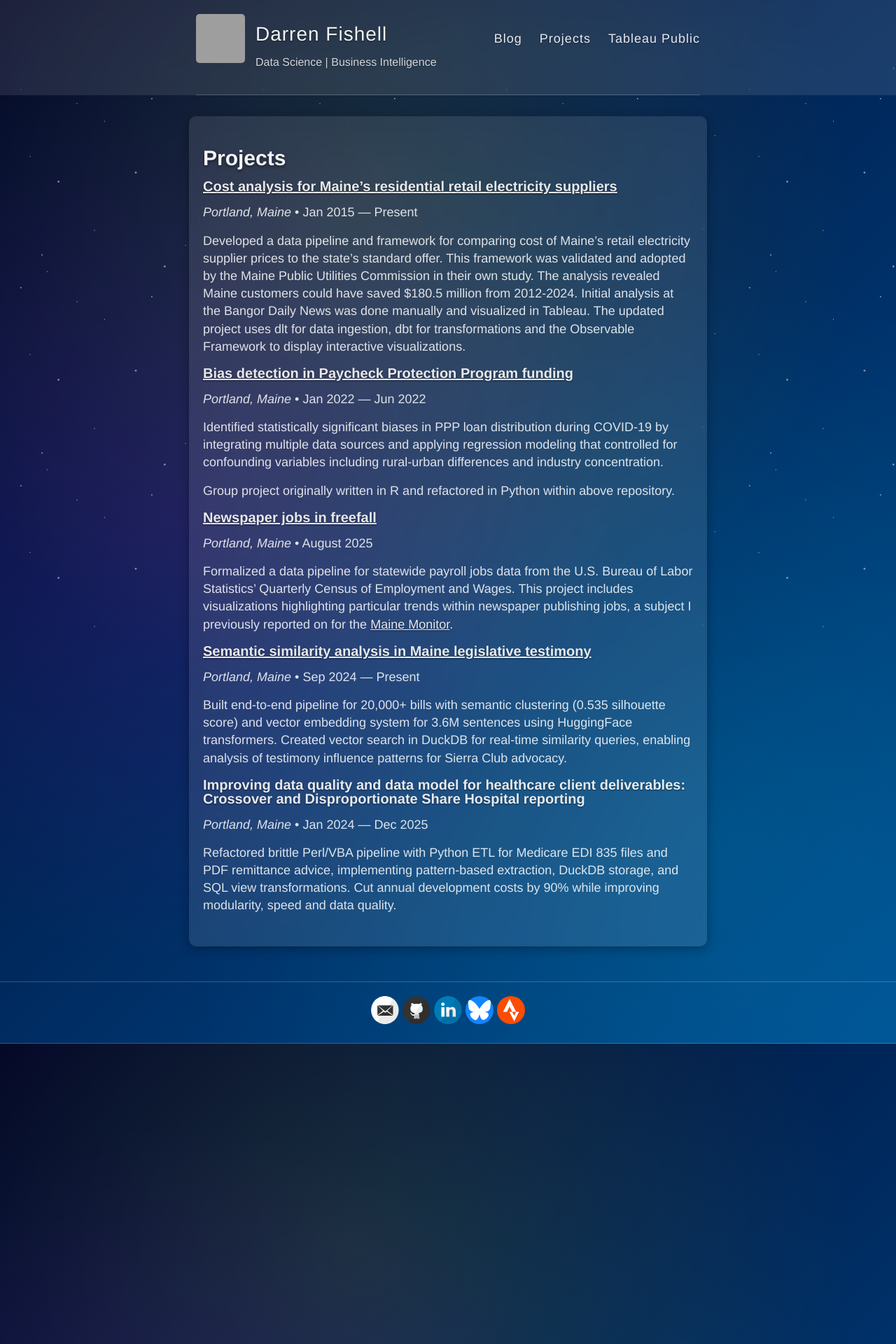
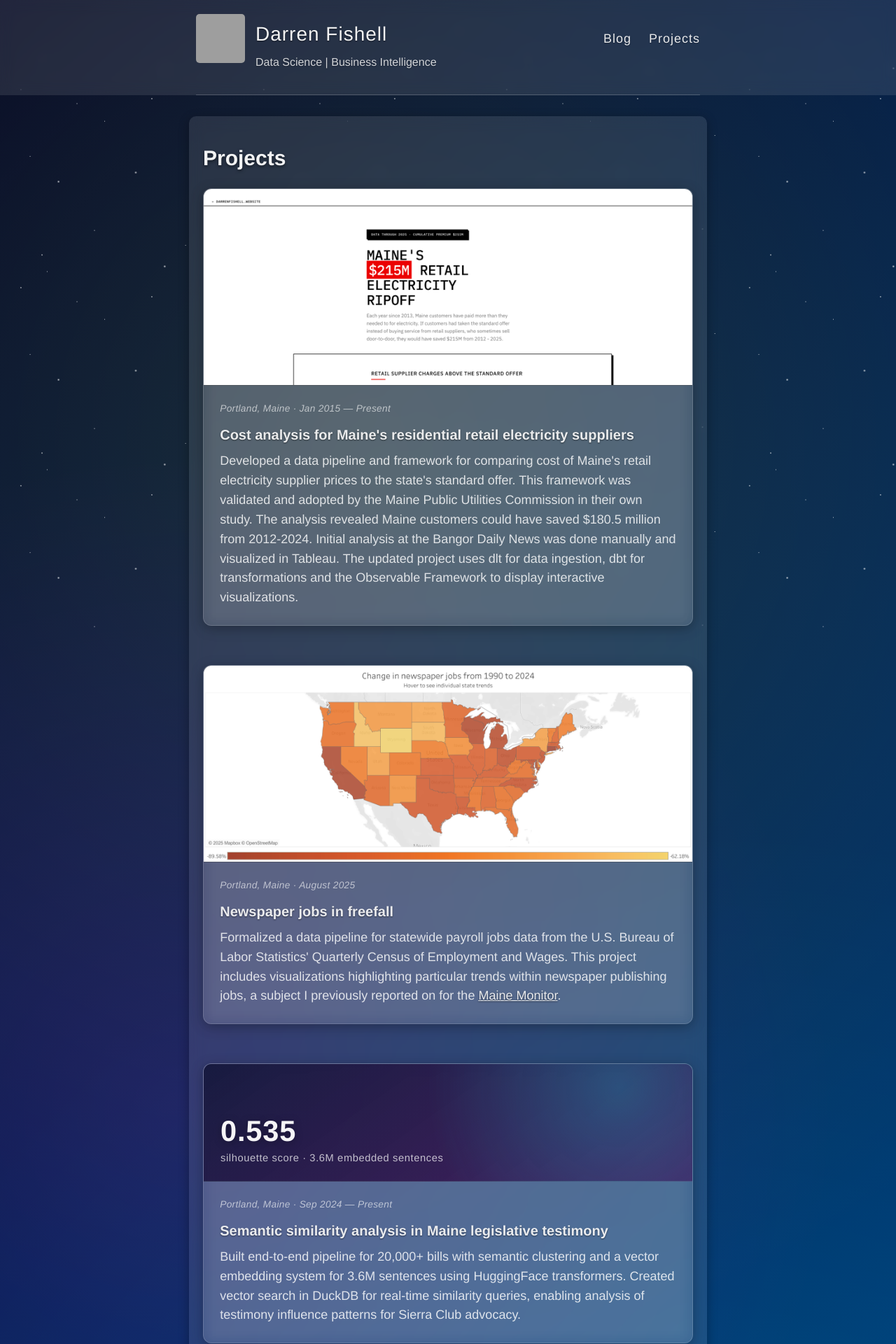
Before and after one commit to darrenfishell/darrenfishell.github.io, a Jekyll site: the page built from projects.md, in a window 1280 px wide. Shown: the top 1920 px of the page at 70% size. Built offline with Jekyll 4.4.1, drawn with Linux system fonts in a browser that asks for light colours; some of the changed text lies outside the part shown; grey boxes are pictures that could not be loaded.

Commit message:
Refresh homepage around recent writing and restyle projects.
Keep news hole mode on the landing page, surface the latest posts, drop Tableau Public from the nav, and present projects as spaced visual cards.

Co-authored-by: Cursor <cursoragent@cursor.com>

```diff
--- a/_includes/header.html
+++ b/_includes/header.html
@@ -9,7 +9,6 @@
 	  <nav>
 		<a href="{{ site.baseurl }}/blog">Blog</a>
 		<a href="{{ site.baseurl }}/projects">Projects</a>
-		<a href="https://public.tableau.com/app/profile/darren.fishell/vizzes#!/">Tableau Public</a>
 	  </nav>
 	</header>
   </div>
--- a/_includes/projects.md
+++ b/_includes/projects.md
@@ -1,26 +1,63 @@
-### [Cost analysis for Maine's residential retail electricity suppliers]({{ site.baseurl }}/retail-electricity-ripoff)
-*Portland, Maine* • Jan 2015 — Present
+<div class="projects-grid">
 
-Developed a data pipeline and framework for comparing cost of Maine's retail electricity supplier prices to the state's standard offer. This framework was validated and adopted by the Maine Public Utilities Commission in their own study. The analysis revealed Maine customers could have saved $180.5 million from 2012-2024. Initial analysis at the Bangor Daily News was done manually and visualized in Tableau. The updated project uses dlt for data ingestion, dbt for transformations and the Observable Framework to display interactive visualizations.
+  <article class="project-card">
+    <a class="project-card-media" href="{{ site.baseurl }}/retail-electricity-ripoff">
+      <img src="{{ site.baseurl }}/images/projects/retail-electricity.png" alt="Chart of Maine retail electricity supplier charges above the standard offer" loading="lazy">
+    </a>
+    <div class="project-card-body">
+      <p class="project-meta">Portland, Maine · Jan 2015 — Present</p>
+      <h3><a href="{{ site.baseurl }}/retail-electricity-ripoff">Cost analysis for Maine's residential retail electricity suppliers</a></h3>
+      <p>Developed a data pipeline and framework for comparing cost of Maine's retail electricity supplier prices to the state's standard offer. This framework was validated and adopted by the Maine Public Utilities Commission in their own study. The analysis revealed Maine customers could have saved $180.5 million from 2012-2024. Initial analysis at the Bangor Daily News was done manually and visualized in Tableau. The updated project uses dlt for data ingestion, dbt for transformations and the Observable Framework to display interactive visualizations.</p>
+    </div>
+  </article>
 
-### [Bias detection in Paycheck Protection Program funding](https://github.com/darrenfishell/ppp_lending_analysis)
-*Portland, Maine* • Jan 2022 — Jun 2022
+  <article class="project-card">
+    <a class="project-card-media" href="https://github.com/darrenfishell/newspaper-jobs">
+      <img src="{{ site.baseurl }}/images/projects/newspaper-jobs-trends.png" alt="Tableau visualization of statewide newspaper publishing job trends" loading="lazy">
+    </a>
+    <div class="project-card-body">
+      <p class="project-meta">Portland, Maine · August 2025</p>
+      <h3><a href="https://github.com/darrenfishell/newspaper-jobs">Newspaper jobs in freefall</a></h3>
+      <p>Formalized a data pipeline for statewide payroll jobs data from the U.S. Bureau of Labor Statistics' Quarterly Census of Employment and Wages. This project includes visualizations highlighting particular trends within newspaper publishing jobs, a subject I previously reported on for the <a href="https://themainemonitor.org/the-growing-crisis-in-the-maine-newspaper-industry/">Maine Monitor</a>.</p>
+    </div>
+  </article>
 
-Identified statistically significant biases in PPP loan distribution during COVID-19 by integrating multiple data sources and applying regression modeling that controlled for confounding variables including rural-urban differences and industry concentration.
+  <article class="project-card">
+    <div class="project-card-media project-card-media--stat" aria-hidden="true">
+      <span class="project-stat-value">0.535</span>
+      <span class="project-stat-label">silhouette score · 3.6M embedded sentences</span>
+    </div>
+    <div class="project-card-body">
+      <p class="project-meta">Portland, Maine · Sep 2024 — Present</p>
+      <h3><a href="https://github.com/darrenfishell/maine-legislative-interpreter">Semantic similarity analysis in Maine legislative testimony</a></h3>
+      <p>Built end-to-end pipeline for 20,000+ bills with semantic clustering and a vector embedding system for 3.6M sentences using HuggingFace transformers. Created vector search in DuckDB for real-time similarity queries, enabling analysis of testimony influence patterns for Sierra Club advocacy.</p>
+    </div>
+  </article>
 
-Group project originally written in R and refactored in Python within above repository.
+  <article class="project-card">
+    <div class="project-card-media project-card-media--stat project-card-media--stat-alt" aria-hidden="true">
+      <span class="project-stat-value">PPP</span>
+      <span class="project-stat-label">bias detection · multi-source regression</span>
+    </div>
+    <div class="project-card-body">
+      <p class="project-meta">Portland, Maine · Jan 2022 — Jun 2022</p>
+      <h3><a href="https://github.com/darrenfishell/ppp_lending_analysis">Bias detection in Paycheck Protection Program funding</a></h3>
+      <p>Identified statistically significant biases in PPP loan distribution during COVID-19 by integrating multiple data sources and applying regression modeling that controlled for confounding variables including rural-urban differences and industry concentration.</p>
+      <p>Group project originally written in R and refactored in Python within the repository above.</p>
+    </div>
+  </article>
 
-### [Newspaper jobs in freefall](https://github.com/darrenfishell/newspaper-jobs)
-*Portland, Maine* • August 2025
+  <article class="project-card">
+    <div class="project-card-media project-card-media--stat project-card-media--stat-third" aria-hidden="true">
+      <span class="project-stat-value">90%</span>
+      <span class="project-stat-label">lower annual development costs</span>
+    </div>
+    <div class="project-card-body">
+      <p class="project-meta">Portland, Maine · Jan 2024 — Dec 2025</p>
+      <h3>Improving data quality and data model for healthcare client deliverables</h3>
+      <p class="project-subhead">Crossover and Disproportionate Share Hospital reporting</p>
+      <p>Refactored brittle Perl/VBA pipeline with Python ETL for Medicare EDI 835 files and PDF remittance advice, implementing pattern-based extraction, DuckDB storage, and SQL view transformations. Cut annual development costs by 90% while improving modularity, speed and data quality.</p>
+    </div>
+  </article>
 
-Formalized a data pipeline for statewide payroll jobs data from the U.S. Bureau of Labor Statistics' Quarterly Census of Employment and Wages. This project includes visualizations highlighting particular trends within newspaper publishing jobs, a subject I previously reported on for the [Maine Monitor](https://themainemonitor.org/the-growing-crisis-in-the-maine-newspaper-industry/).
-
-### [Semantic similarity analysis in Maine legislative testimony](https://github.com/darrenfishell/maine-legislative-interpreter)
-*Portland, Maine* • Sep 2024 — Present
-
-Built end-to-end pipeline for 20,000+ bills with semantic clustering (0.535 silhouette score) and vector embedding system for 3.6M sentences using HuggingFace transformers. Created vector search in DuckDB for real-time similarity queries, enabling analysis of testimony influence patterns for Sierra Club advocacy.
-
-### Improving data quality and data model for healthcare client deliverables: Crossover and Disproportionate Share Hospital reporting
-*Portland, Maine* • Jan 2024 — Dec 2025
-
-Refactored brittle Perl/VBA pipeline with Python ETL for Medicare EDI 835 files and PDF remittance advice, implementing pattern-based extraction, DuckDB storage, and SQL view transformations. Cut annual development costs by 90% while improving modularity, speed and data quality.
+</div>
--- a/style.scss
+++ b/style.scss
@@ -459,6 +459,154 @@ article.page {
   }
 }
 
+// Projects page cards
+.projects-grid {
+  display: flex;
+  flex-direction: column;
+  gap: 3.5rem;
+  margin: 1.75rem 0 2.5rem;
+  max-width: 740px;
+}
+
+.project-card {
+  background: rgba(255, 255, 255, 0.1);
+  backdrop-filter: blur(10px);
+  border: 1px solid rgba(255, 255, 255, 0.16);
+  border-radius: 12px;
+  overflow: hidden;
+  box-shadow: 0 4px 18px rgba(0, 0, 0, 0.28);
+  transition: transform 0.25s ease, box-shadow 0.25s ease, border-color 0.25s ease;
+
+  &:hover {
+    transform: translateY(-3px);
+    border-color: rgba(255, 255, 255, 0.28);
+    box-shadow: 0 10px 28px rgba(0, 0, 0, 0.38);
+  }
+}
+
+.project-card-media {
+  display: block;
+  margin: 0 !important;
+  max-width: none !important;
+  background: rgba(0, 0, 0, 0.35);
+  border-bottom: 1px solid rgba(255, 255, 255, 0.12);
+  overflow: hidden;
+
+  img {
+    display: block;
+    width: 100%;
+    height: auto;
+    max-height: 280px;
+    object-fit: cover;
+    object-position: top center;
+    transition: transform 0.35s ease;
+  }
+
+  &:hover img {
+    transform: scale(1.02);
+  }
+}
+
+.project-card-media--stat {
+  display: flex;
+  flex-direction: column;
+  align-items: flex-start;
+  justify-content: flex-end;
+  min-height: 168px;
+  padding: 1.4rem 1.5rem;
+  background:
+    radial-gradient(circle at 85% 20%, rgba(0, 255, 255, 0.22), transparent 45%),
+    linear-gradient(145deg, rgba(20, 24, 60, 0.95), rgba(70, 20, 90, 0.85));
+}
+
+.project-card-media--stat-alt {
+  background:
+    radial-gradient(circle at 15% 80%, rgba(255, 0, 255, 0.22), transparent 45%),
+    linear-gradient(145deg, rgba(18, 40, 70, 0.95), rgba(20, 70, 90, 0.85));
+}
+
+.project-card-media--stat-third {
+  background:
+    radial-gradient(circle at 70% 70%, rgba(255, 215, 0, 0.18), transparent 45%),
+    linear-gradient(145deg, rgba(30, 20, 55, 0.95), rgba(55, 30, 40, 0.9));
+}
+
+.project-stat-value {
+  font-family: $helveticaNeue;
+  font-size: 2.6rem;
+  font-weight: 700;
+  line-height: 1;
+  letter-spacing: 0.02em;
+  color: rgba(255, 255, 255, 0.96);
+  text-shadow: 0 2px 12px rgba(0, 0, 0, 0.35);
+}
+
+.project-stat-label {
+  margin-top: 0.45rem;
+  font-size: 0.92rem;
+  letter-spacing: 0.04em;
+  color: rgba(255, 255, 255, 0.72);
+}
+
+.project-card-body {
+  padding: 1.35rem 1.45rem 1.55rem;
+
+  h3 {
+    margin: 0.15rem 0 0.7rem !important;
+    font-size: 1.25rem;
+    line-height: 1.3;
+    max-width: none !important;
+
+    a {
+      text-decoration: none;
+      color: rgba(255, 255, 255, 0.96);
+
+      &:hover {
+        color: #fff;
+      }
+    }
+  }
+
+  p {
+    margin: 0 0 0.85rem !important;
+    max-width: none !important;
+    line-height: 1.55;
+    color: rgba(255, 255, 255, 0.82);
+
+    &:last-child {
+      margin-bottom: 0 !important;
+    }
+  }
+}
+
+.project-meta {
+  margin: 0 0 0.35rem !important;
+  font-size: 0.86rem;
+  font-style: italic;
+  letter-spacing: 0.02em;
+  color: rgba(255, 255, 255, 0.62) !important;
+}
+
+.project-subhead {
+  margin-top: -0.35rem !important;
+  font-size: 0.95rem;
+  color: rgba(255, 255, 255, 0.7) !important;
+}
+
+@include mobile {
+  .projects-grid {
+    gap: 2rem;
+  }
+
+  .project-card-body {
+    padding: 1.1rem 1.05rem 1.25rem;
+  }
+
+  .project-stat-value {
+    font-size: 2.15rem;
+  }
+}
+
 .wrapper-footer {
   margin-top: 50px;
   border-top: 1px solid rgba(255, 255, 255, 0.2);
@@ -532,6 +680,105 @@ footer {
         text-shadow: 0 0 5px #ff00ff;
       }
     }
+  }
+}
+
+/*********************/
+/* HOME — RECENT BLOG */
+/*********************/
+
+.home-blog {
+  position: relative;
+  z-index: 10;
+  max-width: 740px;
+  margin: 28px auto 40px;
+  padding: 28px 24px 8px;
+  background: rgba(255, 255, 255, 0.1);
+  backdrop-filter: blur(10px);
+  border-radius: 10px;
+  border: 1px solid rgba(255, 255, 255, 0.18);
+  box-shadow: 0 4px 15px rgba(0, 0, 0, 0.3);
+  animation: home-rise 0.65s ease-out both;
+
+  @include mobile {
+    margin-left: 15px;
+    margin-right: 15px;
+    padding: 20px 15px 4px;
+  }
+}
+
+.home-section-head {
+  display: flex;
+  align-items: baseline;
+  justify-content: space-between;
+  gap: 1rem;
+  margin: 0 0 1rem;
+
+  h2 {
+    margin: 0 !important;
+    font-size: 1.35rem;
+    letter-spacing: 0.02em;
+    color: rgba(255, 255, 255, 0.95);
+  }
+}
+
+.home-section-link {
+  flex-shrink: 0;
+  font-size: 0.95rem;
+  letter-spacing: 0.04em;
+  text-decoration: none;
+  color: rgba(255, 255, 255, 0.75);
+  text-shadow: none;
+
+  &:hover {
+    color: #fff;
+    text-shadow: 0 0 8px rgba(255, 255, 255, 0.45);
+  }
+}
+
+.home-posts > .post {
+  opacity: 0;
+  animation: home-rise 0.55s ease-out forwards;
+
+  &:nth-child(1) { animation-delay: 0.12s; }
+  &:nth-child(2) { animation-delay: 0.2s; }
+  &:nth-child(3) { animation-delay: 0.28s; }
+
+  &:last-child {
+    border-bottom: none;
+    padding-bottom: 1.25em;
+  }
+}
+
+.home-post--latest {
+  &::before {
+    content: "Latest";
+    display: inline-block;
+    margin-bottom: 0.45rem;
+    font-size: 0.72rem;
+    font-weight: 600;
+    letter-spacing: 0.12em;
+    text-transform: uppercase;
+    color: rgba(0, 255, 255, 0.9);
+    text-shadow: 0 0 10px rgba(0, 255, 255, 0.35);
+  }
+
+  h1 a {
+    background-image: linear-gradient(90deg, rgba(0, 255, 255, 0.55), rgba(255, 0, 255, 0.35));
+    background-size: 100% 2px;
+    background-repeat: no-repeat;
+    background-position: 0 100%;
+  }
+}
+
+@keyframes home-rise {
+  from {
+    opacity: 0;
+    transform: translateY(10px);
+  }
+  to {
+    opacity: 1;
+    transform: translateY(0);
   }
 }
 
@@ -628,25 +875,29 @@ body.news-hole-mode {
   }
 }
 
-// News hole entry button (top of homepage)
+// News hole entry button (bottom of about text box)
 .news-hole-entry {
   position: relative;
   z-index: 10;
-  margin-bottom: 15px;
+  display: flex;
+  justify-content: flex-start;
+  margin: 1.25rem 0 0;
 
   .news-hole-btn {
     font-family: 'Comic Sans MS', cursive;
-    font-size: 18px;
-    padding: 10px 20px;
-    background: rgba(255, 0, 255, 0.2);
-    color: #ff66ff;
-    border: 2px solid #ff00ff;
+    font-size: 15px;
+    padding: 7px 16px;
+    background: rgba(255, 0, 255, 0.1);
+    color: #c400c4;
+    border: 1px solid rgba(255, 0, 255, 0.45);
     border-radius: 8px;
     cursor: pointer;
-    transition: background 0.2s, transform 0.2s;
+    transition: background 0.2s, transform 0.2s, border-color 0.2s;
 
     &:hover {
-      background: rgba(255, 0, 255, 0.4);
+      background: rgba(255, 0, 255, 0.22);
+      border-color: #ff00ff;
+      color: #ff00ff;
       transform: scale(1.02);
     }
   }
```
Also changed, not shown: index.md (+24 -4 lines), _layouts/default.html (line endings or trailing spaces), images/projects/newspaper-jobs-trends.png (added), images/projects/retail-electricity.png (added).
